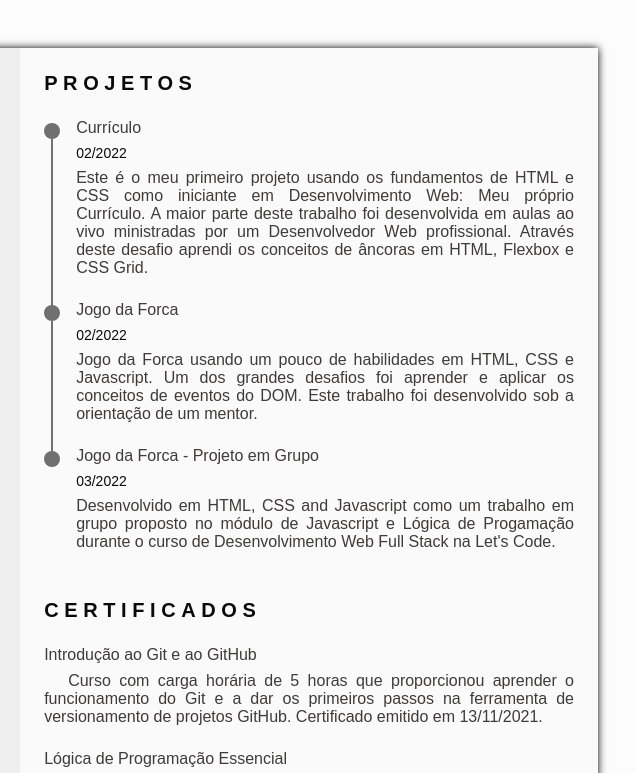
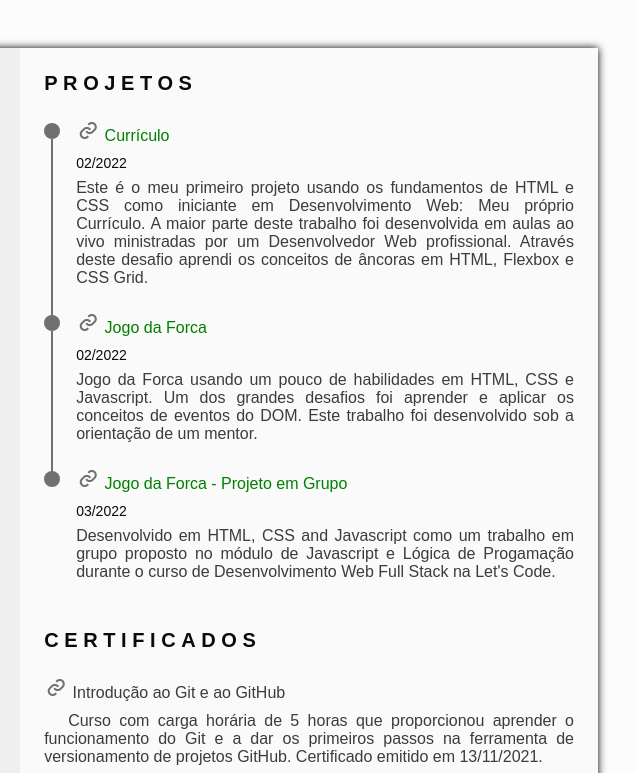
Before and after one commit to eternocarvalho/Curriculo-Rafael-Carvalho, a plain HTML site: page index.html in a window 1280 px wide. Shown: the top 773 px of the page, 526-1162 px from the left. Drawn offline with nearby package versions, Linux system fonts and the light colour scheme.

Commit message:
adicionando estilos aos links

```diff
--- a/assets/CSS/styles.css
+++ b/assets/CSS/styles.css
@@ -291,8 +291,25 @@ img {
 }
 
 .experience_link {
-    color: var(--text-color)
+    color: var(--text-color);
 }
+/* experience_title a:hover {
+    transform: scale(1.5);
+} */
+
+.experience_title a:link {
+    color: green;
+  }
+
+  /* visited link */
+  .certificate_title a:visited, .experience_title a:visited {
+    color: blue;
+  }
+
+  /* mouse over link */
+  .certificate_title a:hover,.experience_title a:hover {
+    color: red;
+  }
 
 .education_year {
     font-size: var(--small-font-size);
--- a/index.html
+++ b/index.html
@@ -251,6 +251,7 @@
 
                 <div class="experience_data bd-grid">
                   <h3 class="experience_title">
+                    <i class="bx bx-link interests_icons"></i>
                     <a href="https://rafaelcarvalhods.github.io/Curriculo-Rafael-Carvalho/" class="experience_link">Currículo</a>
                   </h3>
                   <span class="experience_company">02/2022</span>
@@ -268,6 +269,7 @@
 
                 <div class="experience_data bd-grid">
                   <h3 class="experience_title">
+                    <i class="bx bx-link interests_icons"></i>
                     <a href="https://rafaelcarvalhods.github.io/hangmangame-jogodaforca/" class="experience_link">Jogo da Forca</a>
                   </h3>
                   <span class="experience_company">02/2022</span>
@@ -285,6 +287,7 @@
 
                 <div class="experience_data bd-grid">
                   <h3 class="experience_title">
+                    <i class="bx bx-link interests_icons"></i>
                     <a href="https://carlosalbertoestrela.github.io/forca2.0_em-grupo/" class="experience_link">Jogo da Forca - Projeto em Grupo</a>
                   </h3>
                   <span class="experience_company">03/2022</span>
@@ -305,6 +308,7 @@
 
               <div class="certificate_content">
                 <h3 class="certificate_title">
+                  <i class="bx bx-link interests_icons"></i>
                   <a href="https://www.dio.me/certificate/8369FAA2/share" class="experience_link">Introdução ao Git e ao GitHub</a>
                 </h3>
                 <p class="certificate_description">
@@ -314,6 +318,7 @@
 
               <div class="certificate_content">
                 <h3 class="certificate_title">
+                  <i class="bx bx-link interests_icons"></i>
                   <a href="https://www.dio.me/certificate/B89188D9/share" class="experience_link">Lógica de Programação Essencial</a>
                 </h3>
                 <p class="certificate_description">
```
